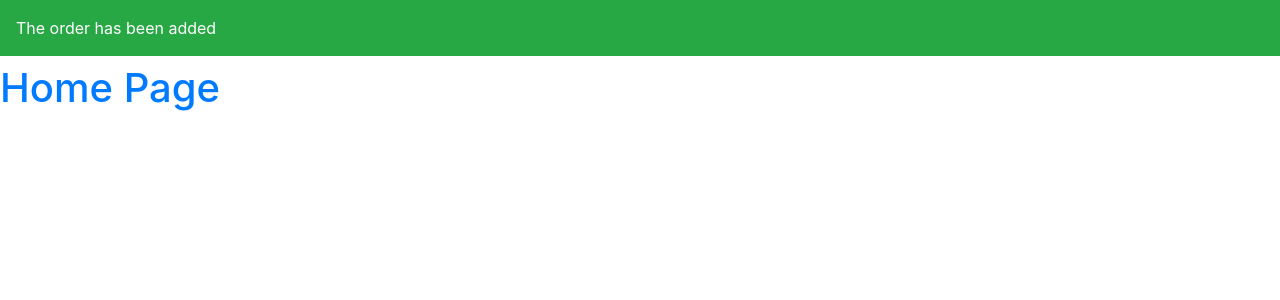
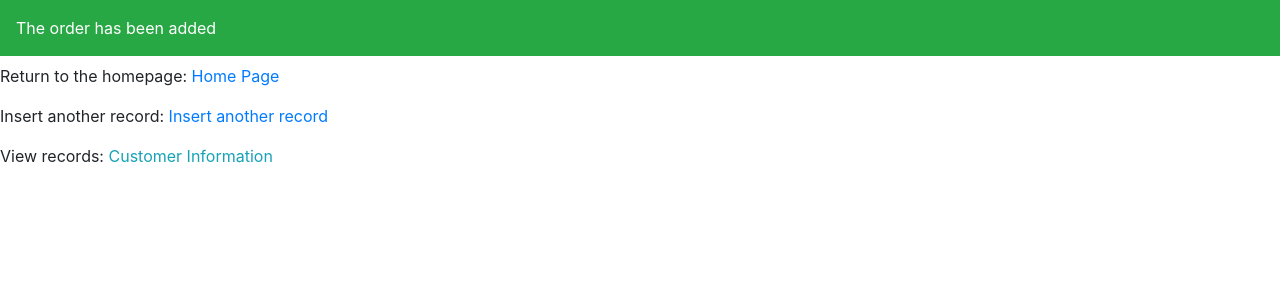
Before and after one commit to megunnahi/MGS406-Final, a Flask app: template flask_project/templates/order.htm in a window 1280 px wide. Shown: the top 300 px of the page. Run offline with Flask 3, Linux system fonts and the light colour scheme; the template is opened without the code that fills it, so the values that code supplies are empty; parts of the project's set-up code (start-up, migrations or seed data) failed here and were passed over; some libraries are stand-ins or nearby versions.

Commit message:
Final update for MGS406 Final Project

```diff
--- a/flask_project/templates/order.htm
+++ b/flask_project/templates/order.htm
@@ -5,7 +5,13 @@
 		<!-- class = "p-3 mb-2 bg-sucess text-white" has been taken from getbootstrap.com/docs/4.0/utilities/colors/#background-color -->
 		<div class = "p-3 mb-2 bg-success text-white">The order has been added</div>
 		<!-- class = "text-primary" has been taken from getbootstrap.com/docs/4.0/utilities/colors/#color -->
-		<h1><a href = "http://0.0.0.0:5000/" class = "text-primary">Home Page</a></h1>
-
+		<p>Return to the homepage:
+		<a href = "http://0.0.0.0:5000/" class = "text-primary">Home Page</a></p>
+		<!-- class = "text-primary" has been taken from getbootstrap.com/docs/4.0/utilities/colors/#color -->
+		<p>Insert another record:
+		<a href = "http://0.0.0.0:5000/newinfo/" class = "text-primary">Insert another record</a></p>
+		<!-- class = "text-info" has been taken from getbootstrap.com/docs/4.0/utilities/colors/#color -->
+		<p>View records:
+		<a href = "http://0.0.0.0:5000/records/" class = "text-info">Customer Information</a></p>
 	</body>
 </html>
--- a/flask_project/templates/records.htm
+++ b/flask_project/templates/records.htm
@@ -27,6 +27,7 @@
 			</tr>
 			{% endfor %}
 			</table>
+			<!-- class = "text-success" has been taken from getbootstrap.com/docs/4.0/utilities/colors/#color -->
 			<a href = "http://0.0.0.0:5000/" class = "text-success">Home Page</a>
 	</body>
 </html>
```
